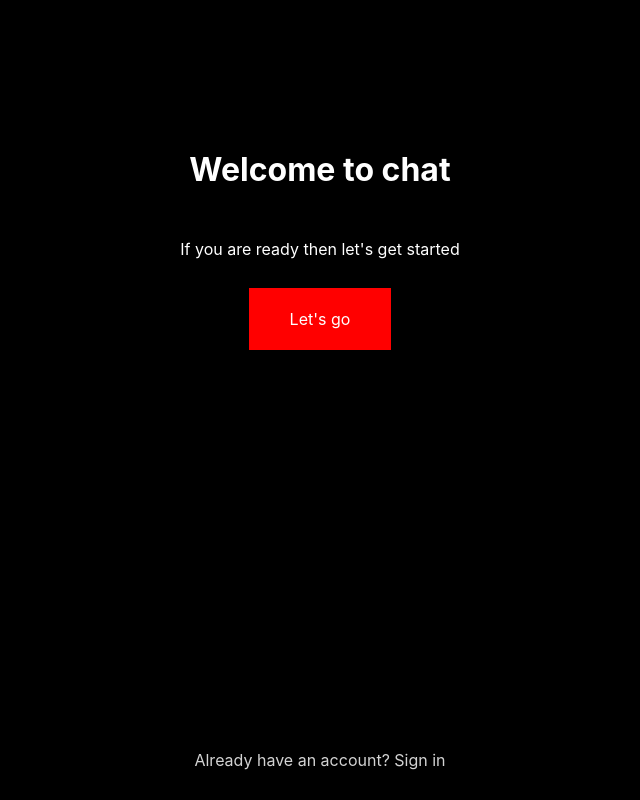
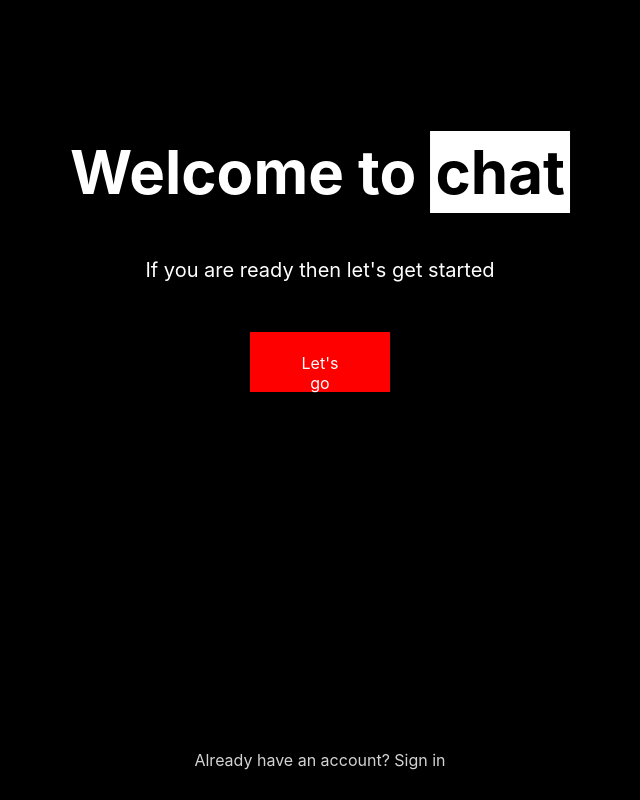
Before and after one commit to turbolukoshko/react-firebase-chat, a React (Create React App) app: page / in a window 1280 px wide. Shown: the whole page, without its empty margins (320-960 px from the left). Built offline with nearby package versions, Linux system fonts and the light colour scheme; no server answers.

Commit message:
updated markup and styles for the home component

```diff
--- a/src/components/Home/Home.jsx
+++ b/src/components/Home/Home.jsx
@@ -8,7 +8,7 @@ const Home = () => {
     <>
     <div className="home__wrapper">
       <div className="home">
-        <h1 className="home__title">Welcome to chat</h1>
+        <h1 className="home__title">Welcome to <b className="home__title-chat">chat</b></h1>
         <p className="home__description">If you are ready then let's get started</p>
         <Link className="home__link" to={LOGIN_ROUTE}>Let's go</Link>
       </div>
--- a/src/components/Home/Home.scss
+++ b/src/components/Home/Home.scss
@@ -1,24 +1,39 @@
 .home__wrapper {
-  display: flex;
-  justify-content: center;
-  align-items: center;
   height: 100vh;
   margin-bottom: -50px;
-  padding-bottom: 300px;
   color: #ffffff;
   background: #000000;
-  text-align: center;
 }
 
 .home {
-  width: 100%;
-  height: 200px;
+  position: absolute;
+  top: 25%;
+  left: 50%;
+  transform: translate(-50%, -25%);
+  text-align: center;
+  .home__title {
+    font-size: 60px;
+    .home__title-chat {
+      padding: 5px;
+      color: #000000;
+      background: #ffffff;
+    }
+  }
+
+  .home__description {
+    font-size: 20px;
+  }
+
   .home__title,
   .home__description {
-    padding-bottom: 50px;
+    margin-bottom: 50px;
   }
 
   .home__link {
+    display: block;
+    width: 140px;
+    height: 60px;
+    margin: 0 auto;
     padding: 20px 40px;
     color: #ffffff;
     background: red;
```
